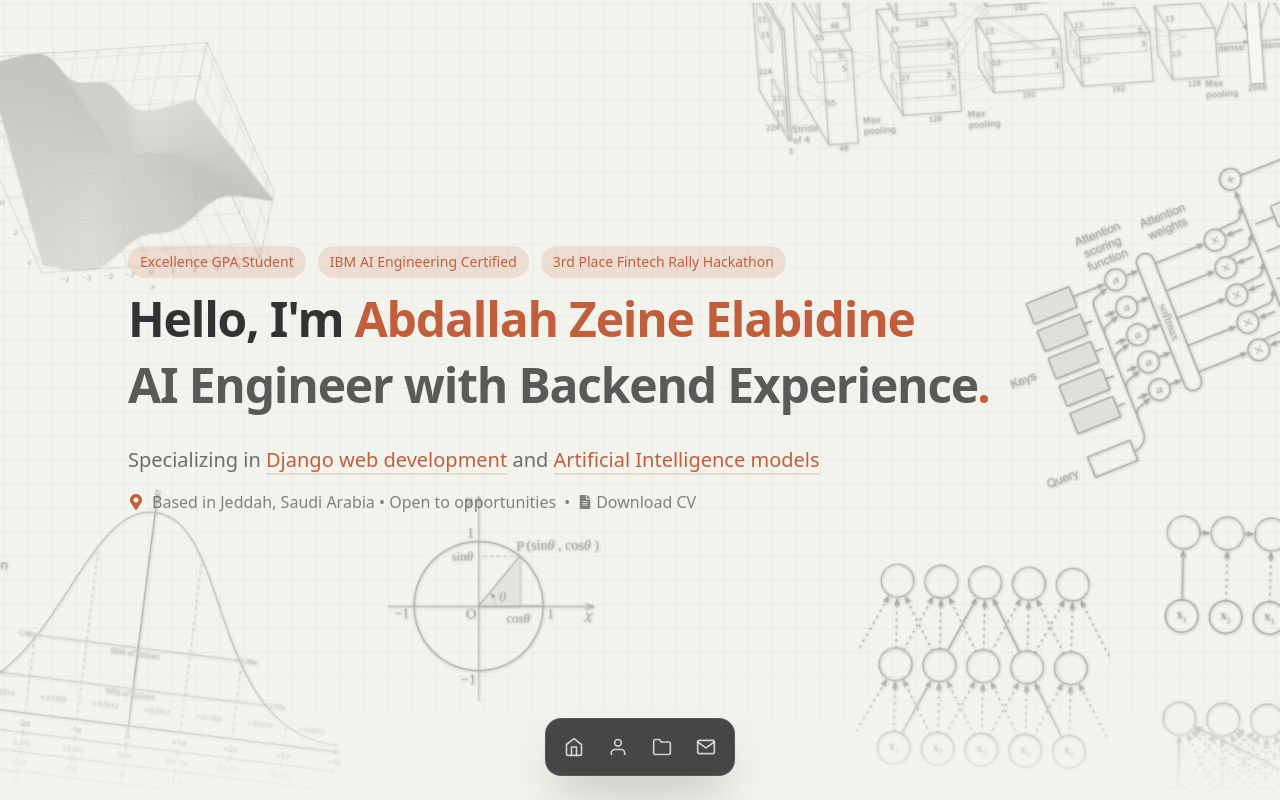
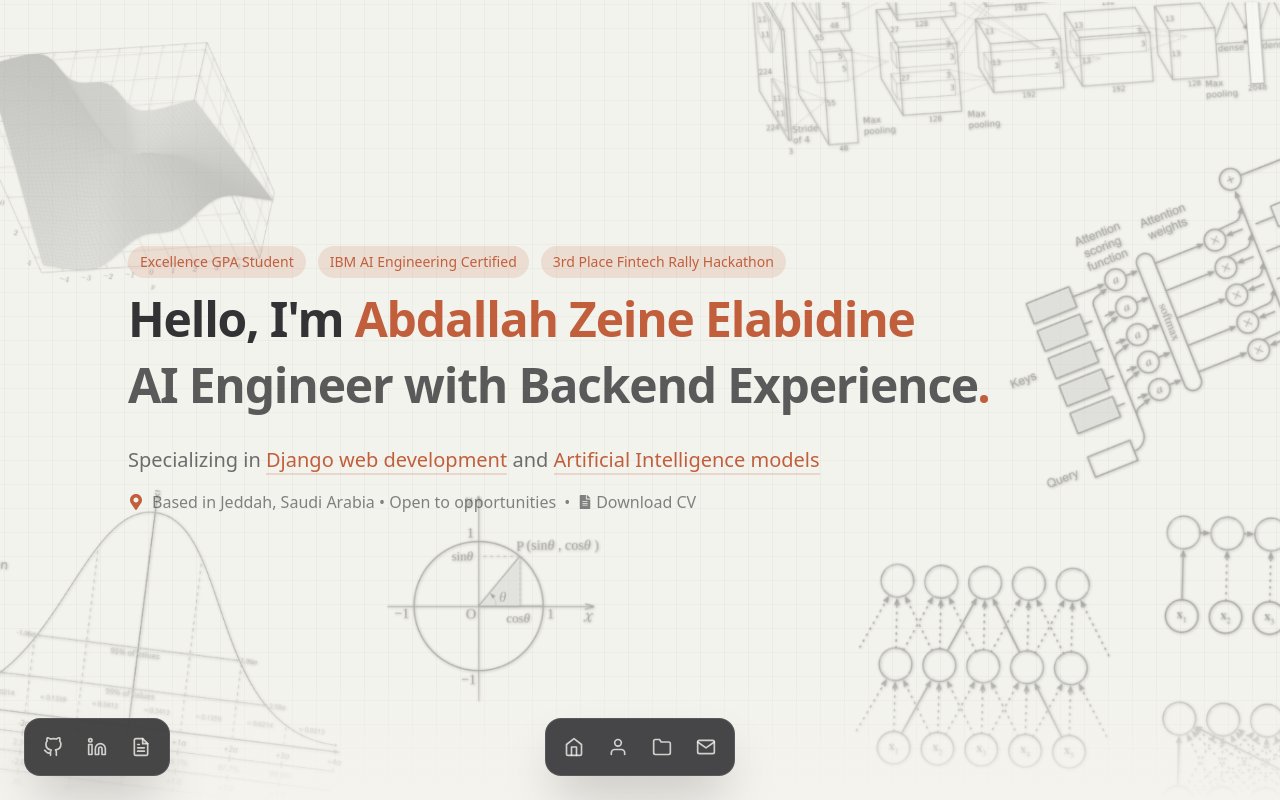
Before and after one commit to aboodmord6/profile, a React (Vite) app: page / in a window 1280 px wide. Shown: the top 800 px of the page. Built offline with nearby package versions, Linux system fonts and the light colour scheme.

Commit message:
feat: introduce Navbar component with animated navigation, social links, and CV download.

```diff
--- a/src/components/Navbar.jsx
+++ b/src/components/Navbar.jsx
@@ -1,6 +1,6 @@
 import { useState } from 'react';
 import { motion, AnimatePresence } from 'framer-motion';
-import { FiHome, FiUser, FiFolder, FiMail } from 'react-icons/fi';
+import { FiHome, FiUser, FiFolder, FiMail, FiGithub, FiLinkedin, FiFileText } from 'react-icons/fi';
 
 const Navbar = () => {
   const [hoveredItem, setHoveredItem] = useState(null);
@@ -12,9 +12,89 @@ const Navbar = () => {
     { name: 'Contact', href: '#contact', icon: FiMail },
   ];
 
+  const socialLinks = [
+    { name: 'GitHub', href: 'https://github.com/aboodmord6', icon: FiGithub },
+    { name: 'LinkedIn', href: 'https://www.linkedin.com/in/abdallah-zeineelabidine/', icon: FiLinkedin },
+  ];
+
   return (
     <>
-      {/* Desktop Bottom Floating Dock */}
+      {/* Desktop Left Social Dock */}
+      <motion.nav
+        initial={{ y: 100, opacity: 0 }}
+        animate={{ y: 0, opacity: 1 }}
+        transition={{ duration: 0.6, delay: 0.4, type: 'spring', stiffness: 100 }}
+        className="fixed bottom-6 left-6 z-50 hidden md:block"
+      >
+        <div className="flex items-center gap-1 px-2 py-2 bg-base-content/90 backdrop-blur-xl rounded-2xl shadow-2xl border border-white/10">
+          {/* Social Links */}
+          {socialLinks.map((link) => {
+            const Icon = link.icon;
+            const isHovered = hoveredItem === link.name;
+
+            return (
+              <motion.a
+                key={link.name}
+                href={link.href}
+                target="_blank"
+                rel="noopener noreferrer"
+                className="relative flex items-center justify-center w-10 h-10 rounded-xl text-base-100/80 hover:text-primary transition-colors duration-200"
+                onMouseEnter={() => setHoveredItem(link.name)}
+                onMouseLeave={() => setHoveredItem(null)}
+                whileHover={{ scale: 1.15, y: -4 }}
+                whileTap={{ scale: 0.95 }}
+              >
+                <Icon className="w-5 h-5 relative z-10" />
+
+                <AnimatePresence>
+                  {isHovered && (
+                    <motion.span
+                      initial={{ opacity: 0, y: 10, scale: 0.8 }}
+                      animate={{ opacity: 1, y: 0, scale: 1 }}
+                      exit={{ opacity: 0, y: 10, scale: 0.8 }}
+                      transition={{ duration: 0.15 }}
+                      className="absolute -top-10 left-1/2 -translate-x-1/2 px-3 py-1.5 bg-primary text-primary-content text-xs font-medium rounded-lg whitespace-nowrap shadow-lg"
+                    >
+                      {link.name}
+                      <span className="absolute top-full left-1/2 -translate-x-1/2 border-4 border-transparent border-t-primary" />
+                    </motion.span>
+                  )}
+                </AnimatePresence>
+              </motion.a>
+            );
+          })}
+
+          {/* CV Download */}
+          <motion.a
+            href="/cv.pdf"
+            download
+            className="relative flex items-center justify-center w-10 h-10 rounded-xl text-base-100/80 hover:text-primary transition-colors duration-200"
+            onMouseEnter={() => setHoveredItem('Download CV')}
+            onMouseLeave={() => setHoveredItem(null)}
+            whileHover={{ scale: 1.15, y: -4 }}
+            whileTap={{ scale: 0.95 }}
+          >
+            <FiFileText className="w-5 h-5 relative z-10" />
+
+            <AnimatePresence>
+              {hoveredItem === 'Download CV' && (
+                <motion.span
+                  initial={{ opacity: 0, y: 10, scale: 0.8 }}
+                  animate={{ opacity: 1, y: 0, scale: 1 }}
+                  exit={{ opacity: 0, y: 10, scale: 0.8 }}
+                  transition={{ duration: 0.15 }}
+                  className="absolute -top-10 left-1/2 -translate-x-1/2 px-3 py-1.5 bg-primary text-primary-content text-xs font-medium rounded-lg whitespace-nowrap shadow-lg"
+                >
+                  Download CV
+                  <span className="absolute top-full left-1/2 -translate-x-1/2 border-4 border-transparent border-t-primary" />
+                </motion.span>
+              )}
+            </AnimatePresence>
+          </motion.a>
+        </div>
+      </motion.nav>
+
+      {/* Desktop Center Navigation Dock */}
       <motion.nav
         initial={{ y: 100, opacity: 0 }}
         animate={{ y: 0, opacity: 1 }}
@@ -36,13 +116,8 @@ const Navbar = () => {
                 whileHover={{ scale: 1.15, y: -4 }}
                 whileTap={{ scale: 0.95 }}
               >
-                {/* Hover Background */}
-
-
-                {/* Icon */}
                 <Icon className="w-5 h-5 relative z-10" />
 
-                {/* Tooltip */}
                 <AnimatePresence>
                   {isHovered && (
                     <motion.span
@@ -53,7 +128,6 @@ const Navbar = () => {
                       className="absolute -top-10 left-1/2 -translate-x-1/2 px-3 py-1.5 bg-primary text-primary-content text-xs font-medium rounded-lg whitespace-nowrap shadow-lg"
                     >
                       {link.name}
-                      {/* Tooltip Arrow */}
                       <span className="absolute top-full left-1/2 -translate-x-1/2 border-4 border-transparent border-t-primary" />
                     </motion.span>
                   )}
```
